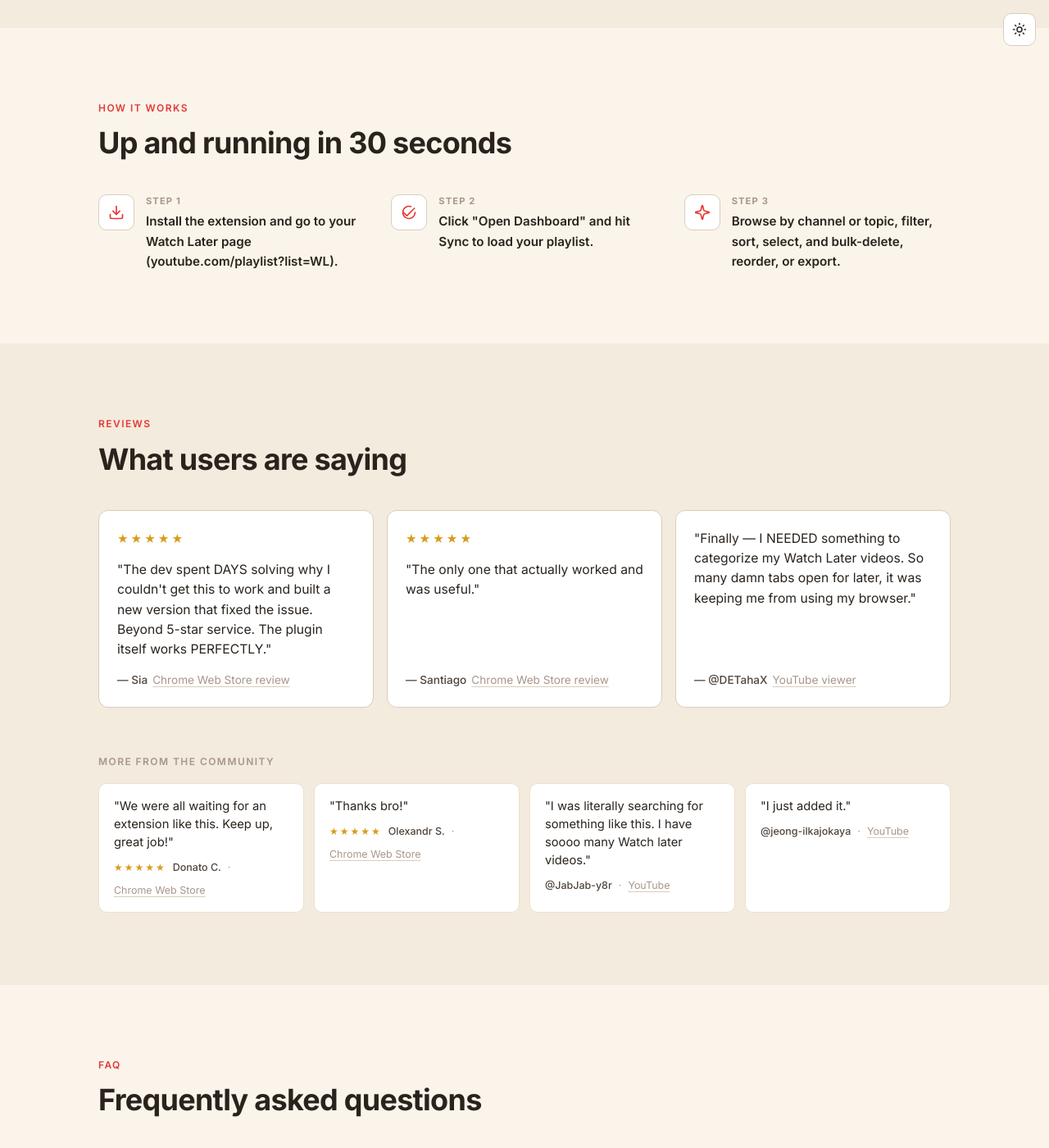
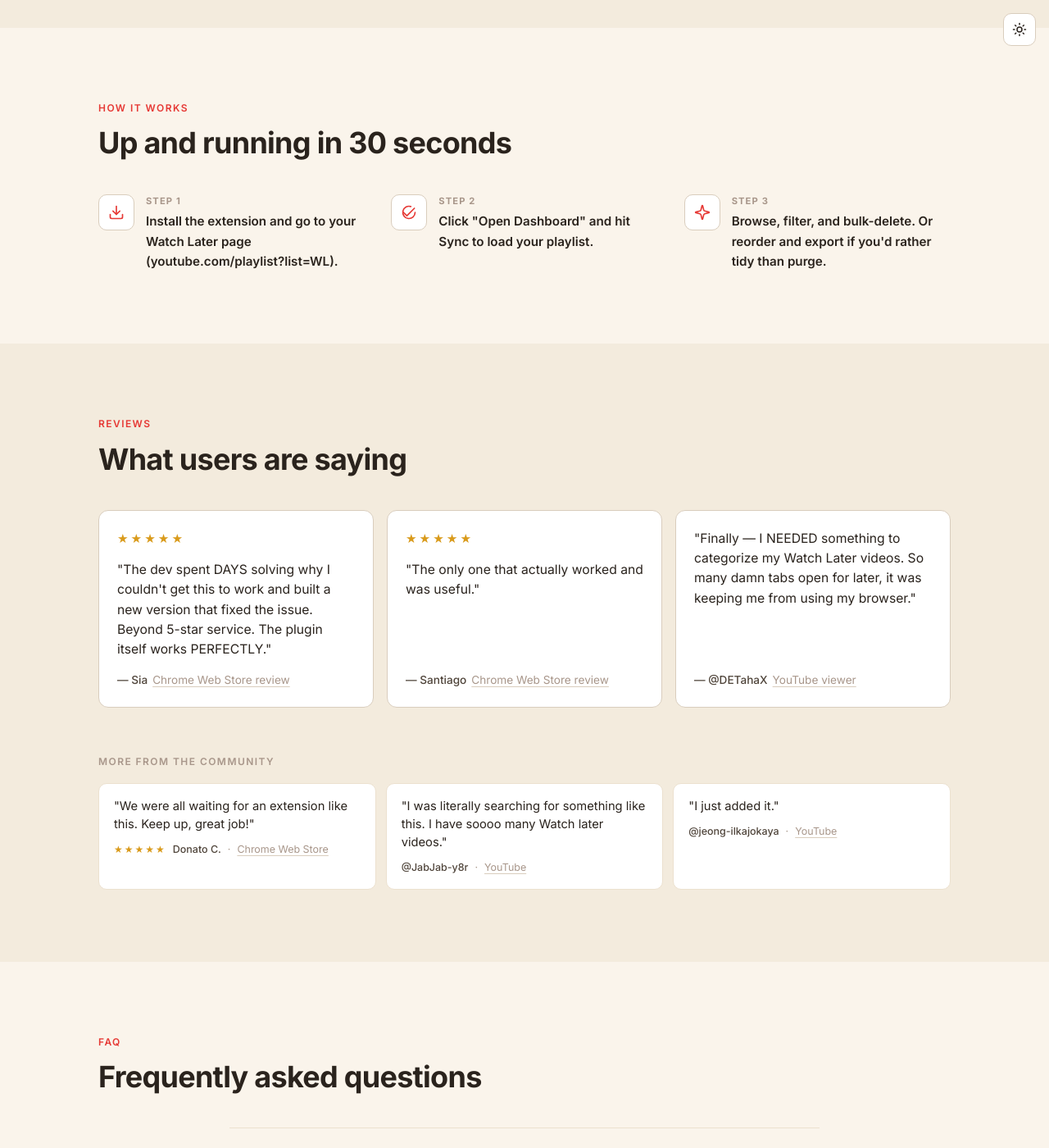
Before and after one commit to dominic-lam/tidywl-site, a Jekyll site: the page built from index.html, in a window 1280 px wide and 1400 px high, scrolled down 3413 px. Shown: the whole window at 82% size. Built offline with Jekyll 4.4.1, drawn with Linux system fonts in a browser that asks for light colours; some of the changed text lies outside the part shown.

Commit message:
site: fix OG tags, tighten testimonial schema, add sitemap plugin
Landing page cleanup:
- Make og:image and twitter:image absolute URLs so Facebook and other
  scrapers don't silently drop them.
- Pre-declare og:image:width/height/alt (1200x630) to speed up renders.
- Strip Review schema from the three YouTube-comment testimonials
  (@DETahaX, @JabJab-y8r, @jeong-ilkajokaya) that had no reviewRating,
  so Google doesn't reject the whole block as inconsistent.
- Remove the low-signal "Thanks bro!" wall-of-love entry.
- Simplify Step 3 copy and the hero CTA subtext (now "Always free.").
- aggregateRating kept at 5.0 / 5 reviews (matches Chrome Web Store).

Swap hand-maintained sitemap.xml for jekyll-sitemap so blog posts
get indexed automatically going forward.

Co-Authored-By: Claude Opus 4.7 <noreply@anthropic.com>

```diff
--- a/Gemfile
+++ b/Gemfile
@@ -5,4 +5,5 @@ gem "github-pages", group: :jekyll_plugins
 
 group :jekyll_plugins do
   gem "jekyll-feed"
+  gem "jekyll-sitemap"
 end
--- a/_config.yml
+++ b/_config.yml
@@ -7,6 +7,7 @@ permalink: /blog/:slug/
 
 plugins:
   - jekyll-feed
+  - jekyll-sitemap
 
 feed:
   path: /blog/feed.xml
--- a/index.html
+++ b/index.html
@@ -15,14 +15,17 @@
   <meta property="og:type" content="website">
   <meta property="og:title" content="TidyWL — Clean Up Your YouTube Watch Later &amp; Beat the 5,000-Video Limit">
   <meta property="og:description" content="Bulk delete, filter, sort, reorder, and group your YouTube Watch Later by topic or channel. Escape the 5,000-video limit. Works on brand channels. Runs locally, no data sent.">
-  <meta property="og:image" content="/assets/og-image.png">
+  <meta property="og:image" content="https://tidywl.com/assets/og-image.png">
+  <meta property="og:image:width" content="1200">
+  <meta property="og:image:height" content="630">
+  <meta property="og:image:alt" content="TidyWL dashboard for YouTube Watch Later">
   <meta property="og:url" content="https://tidywl.com/">
 
   <!-- Twitter -->
   <meta name="twitter:card" content="summary_large_image">
   <meta name="twitter:title" content="TidyWL — Clean Up Your YouTube Watch Later">
   <meta name="twitter:description" content="Bulk delete, filter, sort, reorder, and group your YouTube Watch Later by topic or channel. Escape the 5,000-video limit. Works on brand channels. Runs locally, no data sent.">
-  <meta name="twitter:image" content="/assets/og-image.png">
+  <meta name="twitter:image" content="https://tidywl.com/assets/og-image.png">
 
 {% include fonts.html %}
 
@@ -182,7 +185,7 @@
           <line x1="21.17" x2="12" y1="8" y2="8"/><line x1="3.95" x2="8.54" y1="6.06" y2="14"/>
           <line x1="10.88" x2="15.46" y1="21.94" y2="14"/>
         </svg>
-        <span>Add to Chrome — Free.<span class="btn-sub">All features. No in-app upgrades.</span></span>
+        <span>Add to Chrome — Free.<span class="btn-sub">Always free.</span></span>
       </a>
     </div>
 
@@ -462,7 +465,7 @@
           </div>
           <div>
             <p class="step-num">Step 3</p>
-            <h3>Browse by channel or topic, filter, sort, select, and bulk-delete, reorder, or export.</h3>
+            <h3>Browse, filter, and bulk-delete. Or reorder and export if you'd rather tidy than purge.</h3>
           </div>
         </div>
 
@@ -505,10 +508,10 @@
           </div>
         </article>
 
-        <article class="testimonial" itemscope itemtype="https://schema.org/Review">
-          <blockquote itemprop="reviewBody">"Finally — I NEEDED something to categorize my Watch Later videos. So many damn tabs open for later, it was keeping me from using my browser."</blockquote>
+        <article class="testimonial">
+          <blockquote>"Finally — I NEEDED something to categorize my Watch Later videos. So many damn tabs open for later, it was keeping me from using my browser."</blockquote>
           <div class="author">
-            <span itemprop="author" itemscope itemtype="https://schema.org/Person"><span class="name" itemprop="name">— @DETahaX</span></span>
+            <span><span class="name">— @DETahaX</span></span>
             <span class="source"><a href="https://www.youtube.com/watch?v=JLG_2wGa2eo" target="_blank" rel="noopener">YouTube viewer</a></span>
           </div>
         </article>
@@ -533,33 +536,19 @@
           </div>
         </article>
 
-        <article class="wall-blurb" itemscope itemtype="https://schema.org/Review">
-          <blockquote itemprop="reviewBody">"Thanks bro!"</blockquote>
+        <article class="wall-blurb">
+          <blockquote>"I was literally searching for something like this. I have soooo many Watch later videos."</blockquote>
           <div class="meta">
-            <span class="stars" itemprop="reviewRating" itemscope itemtype="https://schema.org/Rating" aria-label="5 out of 5 stars">
-              <meta itemprop="ratingValue" content="5">
-              <meta itemprop="bestRating" content="5">
-              ★★★★★
-            </span>
-            <span itemprop="author" itemscope itemtype="https://schema.org/Person"><span class="author-name" itemprop="name">Olexandr S.</span></span>
-            <span aria-hidden="true">·</span>
-            <a href="https://chromewebstore.google.com/reviews/523d5f75-da18-4e1c-af61-7899b264e93f" target="_blank" rel="noopener">Chrome Web Store</a>
-          </div>
-        </article>
-
-        <article class="wall-blurb" itemscope itemtype="https://schema.org/Review">
-          <blockquote itemprop="reviewBody">"I was literally searching for something like this. I have soooo many Watch later videos."</blockquote>
-          <div class="meta">
-            <span itemprop="author" itemscope itemtype="https://schema.org/Person"><span class="author-name" itemprop="name">@JabJab-y8r</span></span>
+            <span><span class="author-name">@JabJab-y8r</span></span>
             <span aria-hidden="true">·</span>
             <a href="https://www.youtube.com/watch?v=JLG_2wGa2eo" target="_blank" rel="noopener">YouTube</a>
           </div>
         </article>
 
-        <article class="wall-blurb" itemscope itemtype="https://schema.org/Review">
-          <blockquote itemprop="reviewBody">"I just added it."</blockquote>
+        <article class="wall-blurb">
+          <blockquote>"I just added it."</blockquote>
           <div class="meta">
-            <span itemprop="author" itemscope itemtype="https://schema.org/Person"><span class="author-name" itemprop="name">@jeong-ilkajokaya</span></span>
+            <span><span class="author-name">@jeong-ilkajokaya</span></span>
             <span aria-hidden="true">·</span>
             <a href="https://www.youtube.com/watch?v=JLG_2wGa2eo" target="_blank" rel="noopener">YouTube</a>
           </div>
```
Also changed, not shown: sitemap.xml (deleted, +0 -9 lines), Gemfile.lock.
